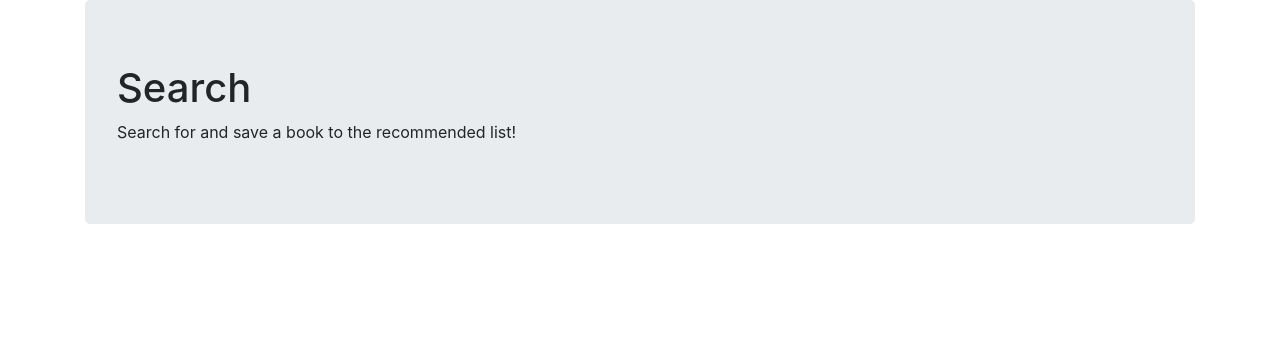
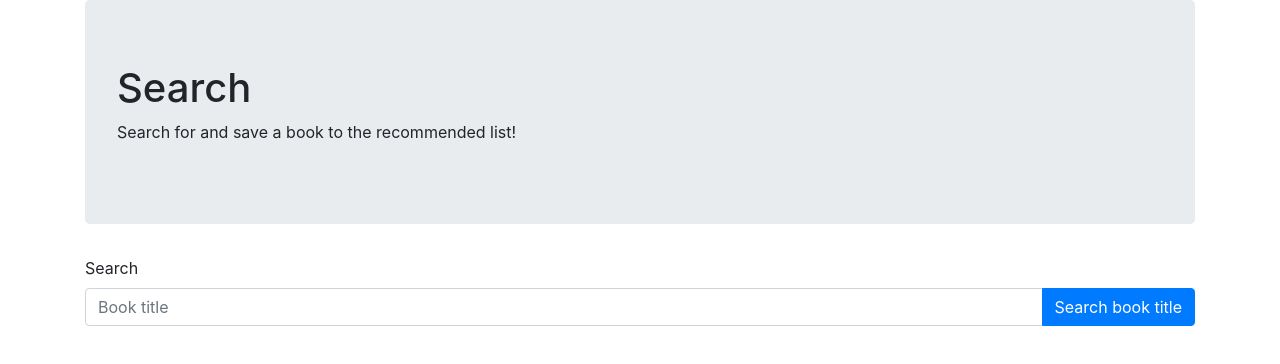
Before and after one commit to angelicamapeso/bookie, a React (Create React App) app in the folder client/: page / in a window 1280 px wide. Shown: the top 364 px of the page. Built offline with nearby package versions, Linux system fonts and the light colour scheme; no server answers.

Commit message:
Use SearchBooks component

```diff
--- a/client/src/pages/Search/index.js
+++ b/client/src/pages/Search/index.js
@@ -3,6 +3,7 @@ import Container from "react-bootstrap/Container";
 import Row from "react-bootstrap/Row";
 import Col from "react-bootstrap/Col";
 import Jumbotron from "react-bootstrap/Jumbotron";
+import SearchBooks from "../../components/SearchBooks";
 
 function Search() {
   return (
@@ -13,6 +14,7 @@ function Search() {
             <h1>Search</h1>
             <p>Search for and save a book to the recommended list!</p>
           </Jumbotron>
+          <SearchBooks />
         </Col>
       </Row>
     </Container>
```
